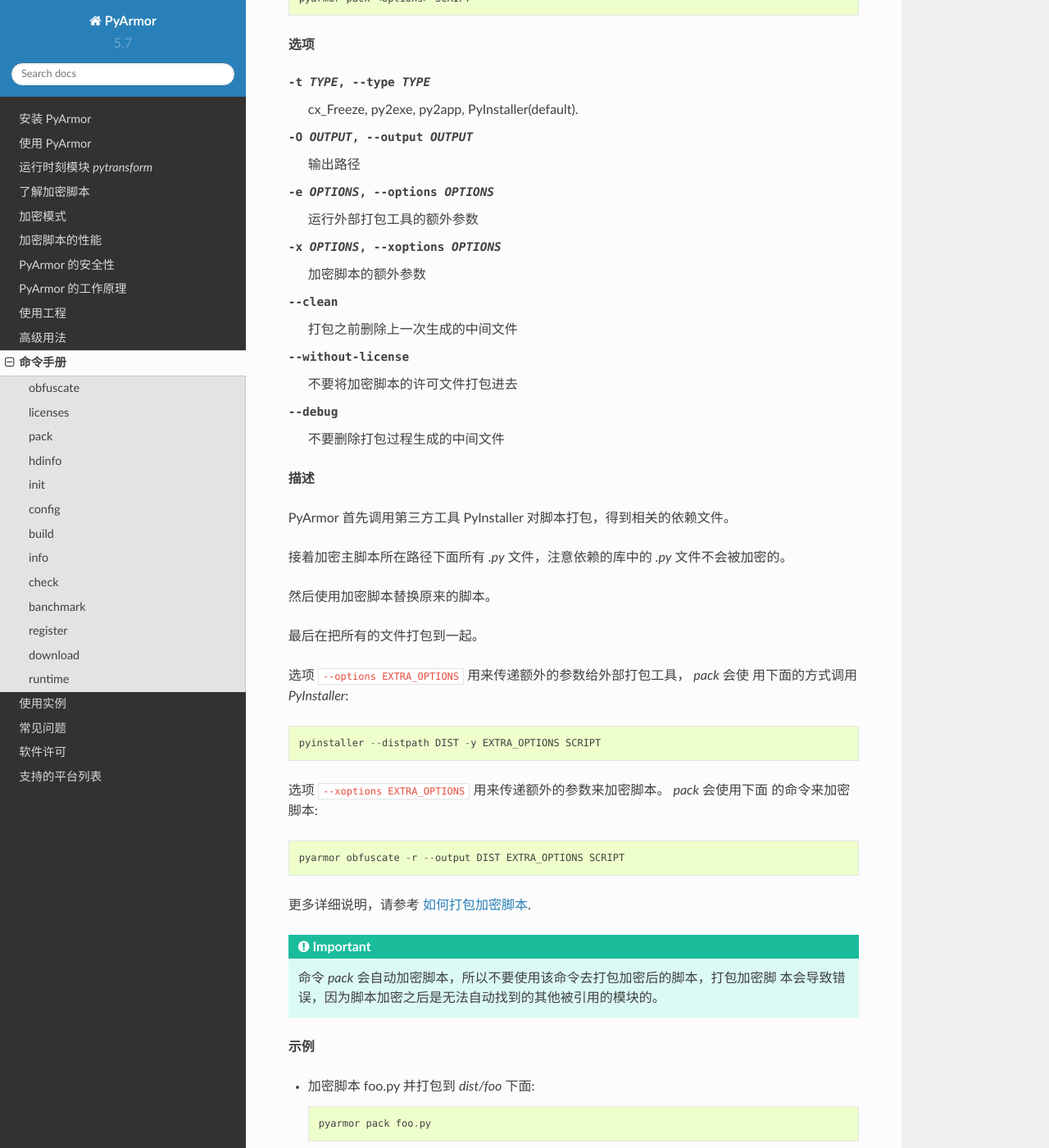
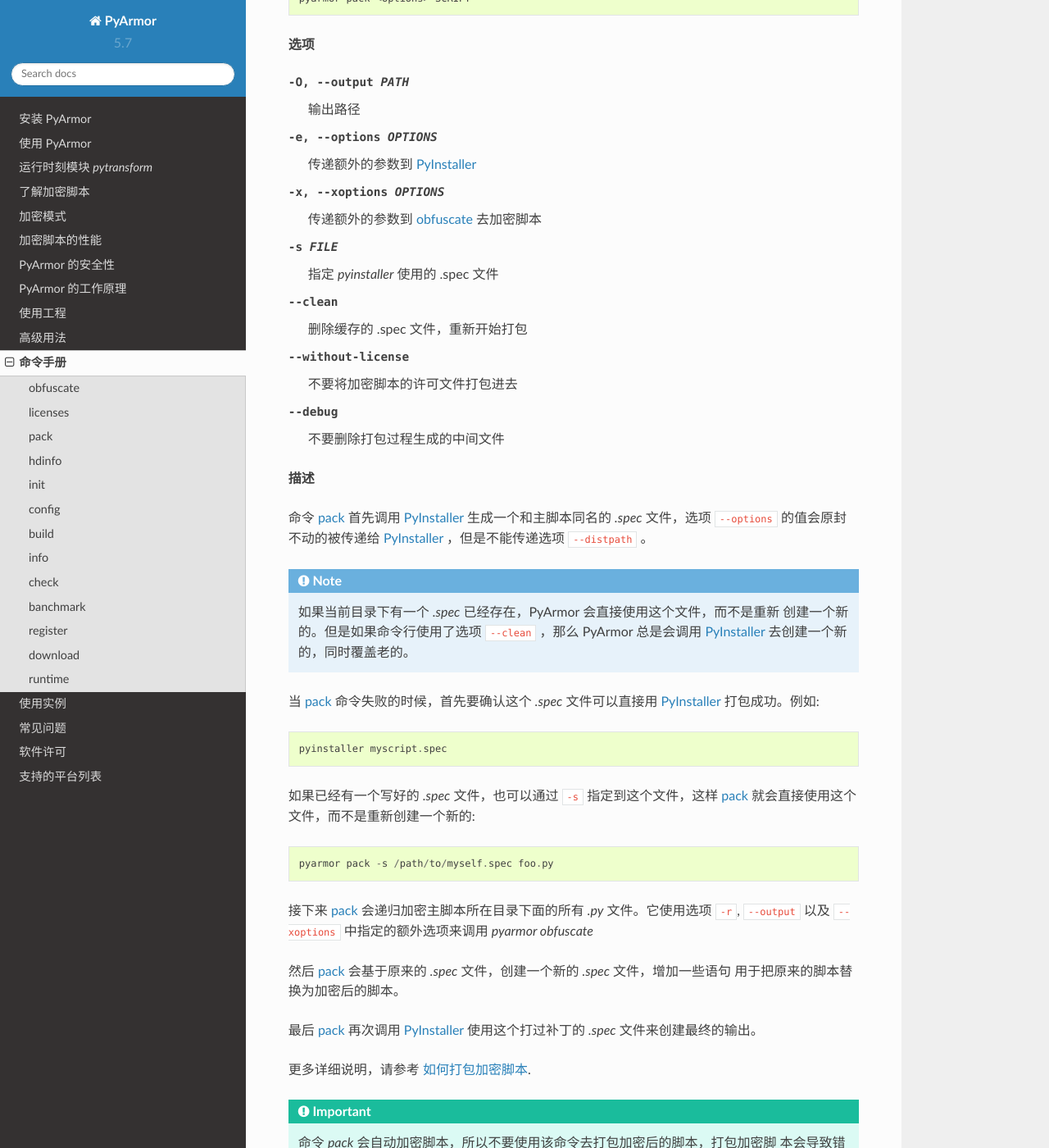
Before and after one commit to dashingsoft/pyarmor-docs-zh, a Sphinx documentation site: the page built from docs/man.rst, in a window 1280 px wide and 1400 px high, scrolled down 7590 px. Shown: the whole window at 82% size. Built offline with Sphinx 7.4.7 and the Read the Docs theme 2.0.0, drawn with Linux system fonts in a browser that asks for light colours; some of the changed text lies outside the part shown.

Commit message:
Refine man pack

```diff
--- a/docs/man.rst
+++ b/docs/man.rst
@@ -296,33 +296,43 @@
 
 **选项**
 
--t TYPE, --type TYPE            cx_Freeze, py2exe, py2app, PyInstaller(default).
--O OUTPUT, --output OUTPUT      输出路径
--e OPTIONS, --options OPTIONS   运行外部打包工具的额外参数
--x OPTIONS, --xoptions OPTIONS  加密脚本的额外参数
---clean                         打包之前删除上一次生成的中间文件
---without-license               不要将加密脚本的许可文件打包进去
---debug                         不要删除打包过程生成的中间文件
+-O, --output PATH       输出路径
+-e, --options OPTIONS   传递额外的参数到 `PyInstaller`_
+-x, --xoptions OPTIONS  传递额外的参数到 `obfuscate`_ 去加密脚本
+-s FILE                 指定 `pyinstaller` 使用的 .spec 文件
+--clean                 删除缓存的 .spec 文件，重新开始打包
+--without-license       不要将加密脚本的许可文件打包进去
+--debug                 不要删除打包过程生成的中间文件
 
 **描述**
 
-PyArmor 首先调用第三方工具 PyInstaller 对脚本打包，得到相关的依赖文件。
+命令 `pack`_ 首先调用 `PyInstaller`_ 生成一个和主脚本同名的 `.spec` 文件，选项
+``--options`` 的值会原封不动的被传递给 `PyInstaller`_ ，但是不能传递选项
+``--distpath`` 。
 
-接着加密主脚本所在路径下面所有 `.py` 文件，注意依赖的库中的 `.py` 文件不会被加密的。
+.. note::
 
-然后使用加密脚本替换原来的脚本。
+   如果当前目录下有一个 `.spec` 已经存在，PyArmor 会直接使用这个文件，而不是重新
+   创建一个新的。但是如果命令行使用了选项 ``--clean`` ，那么 PyArmor 总是会调用
+   `PyInstaller`_ 去创建一个新的，同时覆盖老的。
 
-最后在把所有的文件打包到一起。
+当 `pack`_ 命令失败的时候，首先要确认这个 `.spec` 文件可以直接用 `PyInstaller`_
+打包成功。例如::
 
-选项 ``--options EXTRA_OPTIONS`` 用来传递额外的参数给外部打包工具， `pack` 会使
-用下面的方式调用 `PyInstaller`::
+    pyinstaller myscript.spec
 
-    pyinstaller --distpath DIST -y EXTRA_OPTIONS SCRIPT
+如果已经有一个写好的 `.spec` 文件，也可以通过 ``-s`` 指定到这个文件，这样
+`pack`_ 就会直接使用这个文件，而不是重新创建一个新的::
 
-选项 ``--xoptions EXTRA_OPTIONS`` 用来传递额外的参数来加密脚本。 `pack` 会使用下面
-的命令来加密脚本::
+    pyarmor pack -s /path/to/myself.spec foo.py
 
-    pyarmor obfuscate -r --output DIST EXTRA_OPTIONS SCRIPT
+接下来 `pack`_ 会递归加密主脚本所在目录下面的所有 `.py` 文件。它使用选项 ``-r``,
+``--output`` 以及 ``--xoptions`` 中指定的额外选项来调用 `pyarmor obfuscate`
+
+然后 `pack`_ 会基于原来的 `.spec` 文件，创建一个新的 `.spec` 文件，增加一些语句
+用于把原来的脚本替换为加密后的脚本。
+
+最后 `pack`_ 再次调用 `PyInstaller`_ 使用这个打过补丁的 `.spec` 文件来创建最终的输出。
 
 更多详细说明，请参考 :ref:`如何打包加密脚本`.
 
@@ -336,6 +346,14 @@
 * 加密脚本 foo.py 并打包到 `dist/foo` 下面::
 
     pyarmor pack foo.py
+
+* 删除缓存的 `foo.spec` 和其他中间文件，开始一个全新的打包::
+
+    pyarmor pack --clean foo.py
+
+* 使用已经写好的 `myfoo.spec` 来打包加密脚本::
+
+    pyarmor pack -s myfoo.spec foo.py
 
 * 传递额外的参数运行 `PyInstaller`::
 
```
